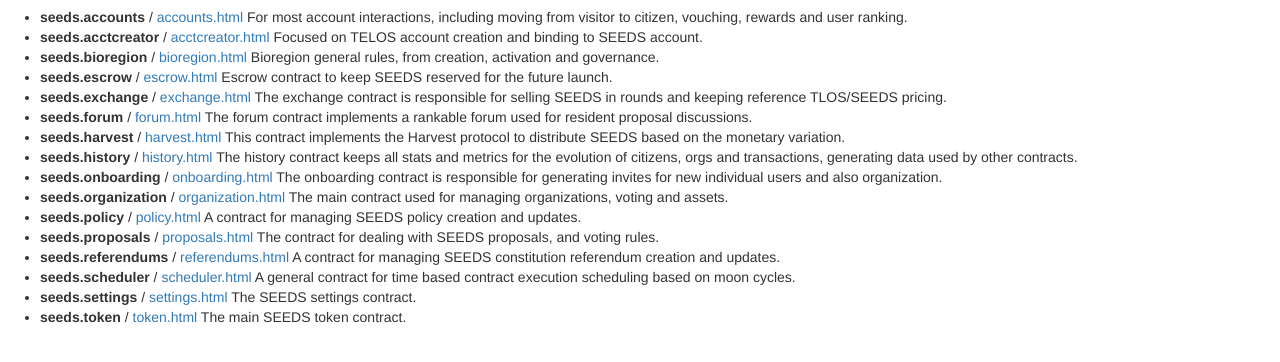
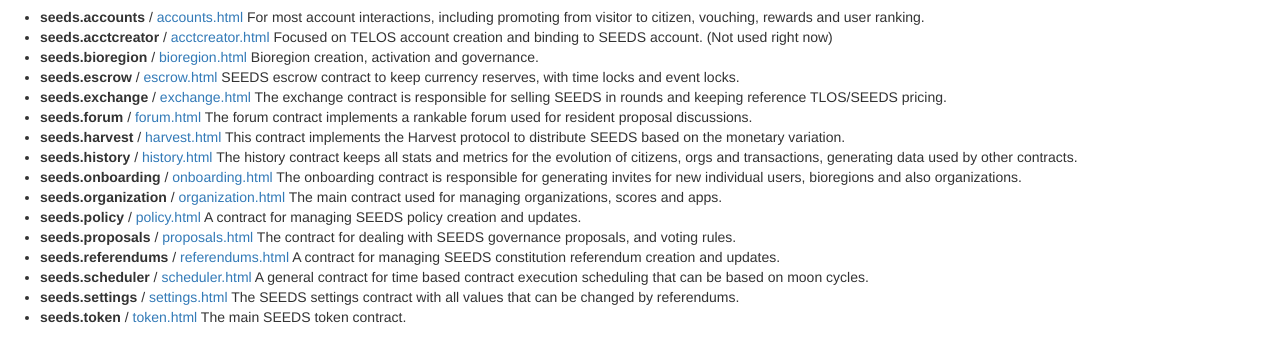
Before and after one commit to JoinSEEDS/seeds-smart-contracts, a website: page docs/index.html in a window 1280 px wide. Shown: the part 146-508 px from the top of the page. Drawn offline with nearby package versions, Linux system fonts and the light colour scheme; a script that the page names is missing.

Commit message:
Changed index docs for some contracts.

```diff
--- a/docs/index.html
+++ b/docs/index.html
@@ -32,21 +32,21 @@
 </comment></p>
 <h2>Index</h2>
 <ul>
-<li><strong>seeds.accounts</strong> / <a href="./accounts.html">accounts.html</a> <comment type="contract" name="accounts">For most account interactions, including moving from visitor to citizen, vouching, rewards and user ranking.</comment></li>
-<li><strong>seeds.acctcreator</strong> / <a href="./acctcreator.html">acctcreator.html</a> <comment type="contract" name="acctcreator">Focused on TELOS account creation and binding to SEEDS account.</comment></li>
-<li><strong>seeds.bioregion</strong> / <a href="./bioregion.html">bioregion.html</a> <comment type="contract" name="bioregion">Bioregion general rules, from creation, activation and governance.</comment></li>
-<li><strong>seeds.escrow</strong> / <a href="./escrow.html">escrow.html</a> <comment type="contract" name="escrow">Escrow contract to keep SEEDS reserved for the future launch.</comment></li>
+<li><strong>seeds.accounts</strong> / <a href="./accounts.html">accounts.html</a> <comment type="contract" name="accounts">For most account interactions, including promoting from visitor to citizen, vouching, rewards and user ranking.</comment></li>
+<li><strong>seeds.acctcreator</strong> / <a href="./acctcreator.html">acctcreator.html</a> <comment type="contract" name="acctcreator">Focused on TELOS account creation and binding to SEEDS account. (Not used right now)</comment></li>
+<li><strong>seeds.bioregion</strong> / <a href="./bioregion.html">bioregion.html</a> <comment type="contract" name="bioregion">Bioregion creation, activation and governance.</comment></li>
+<li><strong>seeds.escrow</strong> / <a href="./escrow.html">escrow.html</a> <comment type="contract" name="escrow">SEEDS escrow contract to keep currency reserves, with time locks and event locks.</comment></li>
 <li><strong>seeds.exchange</strong> / <a href="./exchange.html">exchange.html</a> <comment type="contract" name="exchange">The exchange contract is responsible for selling SEEDS in rounds and keeping reference TLOS/SEEDS pricing.</comment></li>
 <li><strong>seeds.forum</strong> / <a href="./forum.html">forum.html</a> <comment type="contract" name="forum">The forum contract implements a rankable forum used for resident proposal discussions.</comment></li>
 <li><strong>seeds.harvest</strong> / <a href="./harvest.html">harvest.html</a> <comment type="contract" name="harvest">This contract implements the Harvest protocol to distribute SEEDS based on the monetary variation.</comment></li>
 <li><strong>seeds.history</strong> / <a href="./history.html">history.html</a> <comment type="contract" name="history">The history contract keeps all stats and metrics for the evolution of citizens, orgs and transactions, generating data used by other contracts.</comment></li>
-<li><strong>seeds.onboarding</strong> / <a href="./onboarding.html">onboarding.html</a> <comment type="contract" name="onboarding">The onboarding contract is responsible for generating invites for new individual users and also organization.</comment></li>
-<li><strong>seeds.organization</strong> / <a href="./organization.html">organization.html</a> <comment type="contract" name="organization">The main contract used for managing organizations, voting and assets.</comment></li>
+<li><strong>seeds.onboarding</strong> / <a href="./onboarding.html">onboarding.html</a> <comment type="contract" name="onboarding">The onboarding contract is responsible for generating invites for new individual users, bioregions and also organizations.</comment></li>
+<li><strong>seeds.organization</strong> / <a href="./organization.html">organization.html</a> <comment type="contract" name="organization">The main contract used for managing organizations, scores and apps.</comment></li>
 <li><strong>seeds.policy</strong> / <a href="./policy.html">policy.html</a> <comment type="contract" name="policy">A contract for managing SEEDS policy creation and updates.</comment></li>
-<li><strong>seeds.proposals</strong> / <a href="./proposals.html">proposals.html</a> <comment type="contract" name="proposals">The contract for dealing with SEEDS proposals, and voting rules.</comment></li>
+<li><strong>seeds.proposals</strong> / <a href="./proposals.html">proposals.html</a> <comment type="contract" name="proposals">The contract for dealing with SEEDS governance proposals, and voting rules.</comment></li>
 <li><strong>seeds.referendums</strong> / <a href="./referendums.html">referendums.html</a> <comment type="contract" name="referendums">A contract for managing SEEDS constitution referendum creation and updates.</comment></li>
-<li><strong>seeds.scheduler</strong> / <a href="./scheduler.html">scheduler.html</a> <comment type="contract" name="scheduler">A general contract for time based contract execution scheduling based on moon cycles.</comment></li>
-<li><strong>seeds.settings</strong> / <a href="./settings.html">settings.html</a> <comment type="contract" name="settings">The SEEDS settings contract.</comment></li>
+<li><strong>seeds.scheduler</strong> / <a href="./scheduler.html">scheduler.html</a> <comment type="contract" name="scheduler">A general contract for time based contract execution scheduling that can be based on moon cycles.</comment></li>
+<li><strong>seeds.settings</strong> / <a href="./settings.html">settings.html</a> <comment type="contract" name="settings">The SEEDS settings contract with all values that can be changed by referendums.</comment></li>
 <li><strong>seeds.token</strong> / <a href="./token.html">token.html</a> <comment type="contract" name="token">The main SEEDS token contract.</comment></li>
 </ul>
 </div>
```
